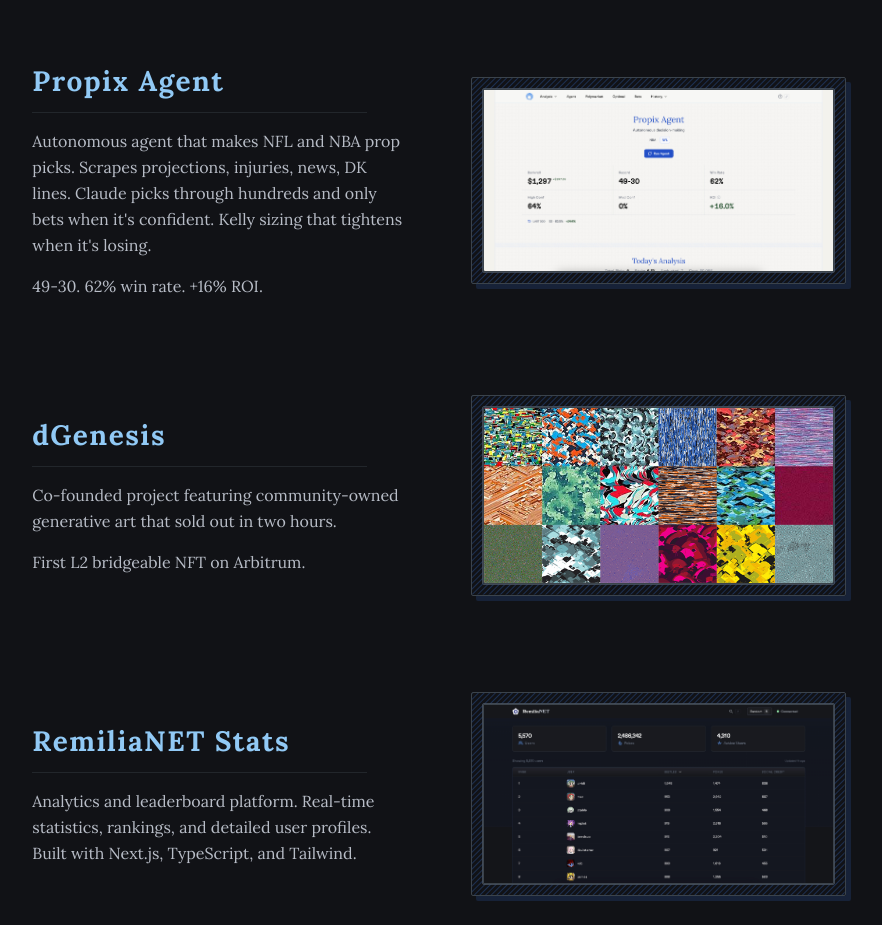
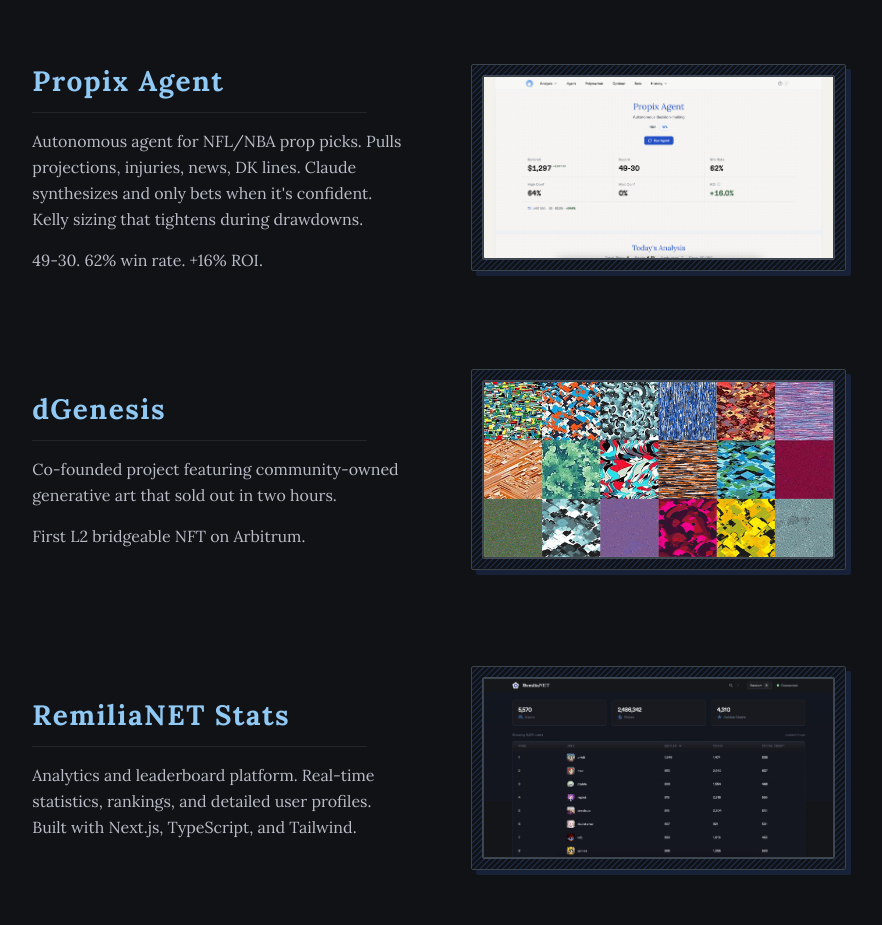
Before and after one commit to douvy/douvy, a Next.js app: page / in a window 1280 px wide. Shown: the part 1080-2005 px from the top of the page, without its empty margins (205-1087 px from the left). Built offline with nearby package versions, Linux system fonts and the light colour scheme.

Commit message:
content: refine Propix description

```diff
--- a/src/pages/index.tsx
+++ b/src/pages/index.tsx
@@ -556,10 +556,10 @@
                         <p
                           className={`description font-lora ${theme === "dark" ? "text-muted" : "text-[#4c5461]"}`}
                         >
-                          Autonomous agent that makes NFL and NBA prop picks. Scrapes
-                          projections, injuries, news, DK lines. Claude picks
-                          through hundreds and only bets when it's confident.
-                          Kelly sizing that tightens when it's losing.
+                          Autonomous agent for NFL/NBA prop picks. Pulls
+                          projections, injuries, news, DK lines. Claude
+                          synthesizes and only bets when it's confident. Kelly
+                          sizing that tightens during drawdowns.
                         </p>
                         <p
                           className={`description font-lora mt-2 ${theme === "dark" ? "text-muted" : "text-[#4c5461]"}`}
```
